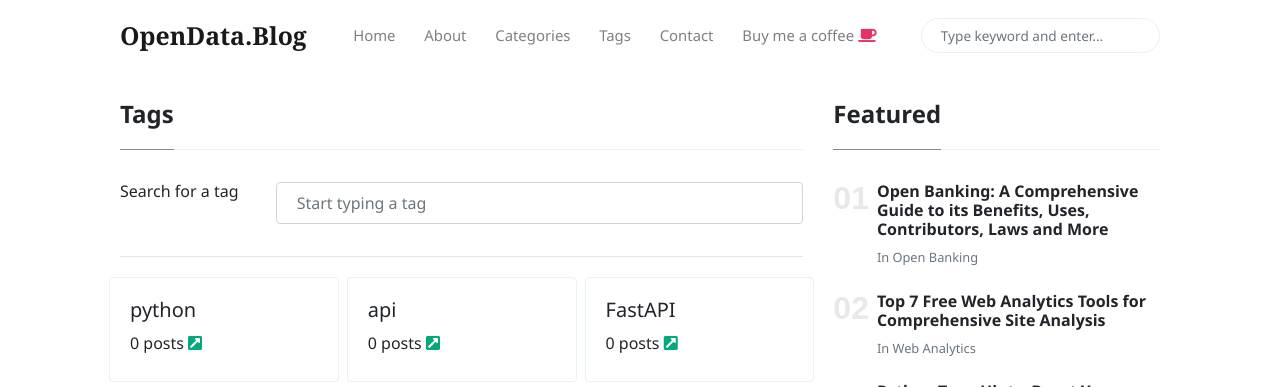
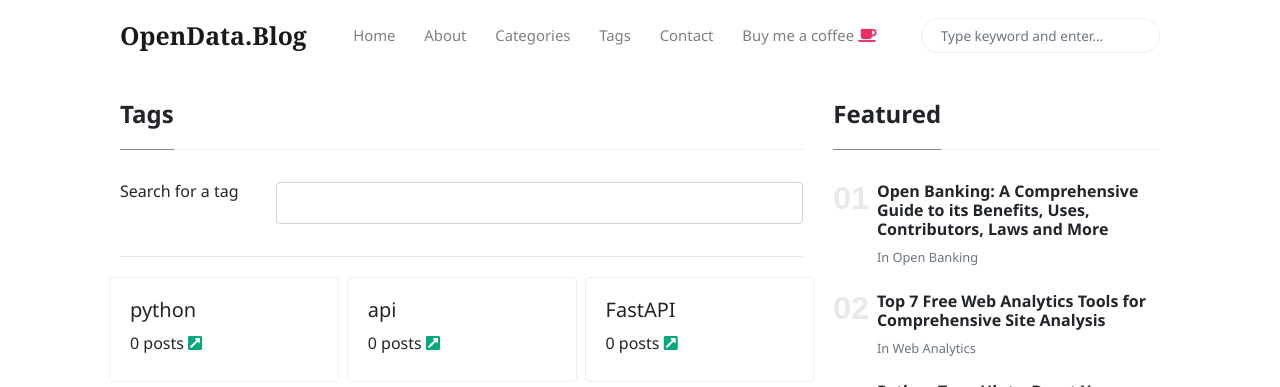
Before and after one commit to victorjohnsonk/victorjohnsonblog.github.io, a Jekyll site: the page built from _pages/tags.html, in a window 1280 px wide. Shown: the top 387 px of the page. Built offline with Jekyll 4.4.1, drawn with Linux system fonts in a browser that asks for light colours; nearby versions of some CDN libraries.

Commit message:
Update tags.html

```diff
--- a/_pages/tags.html
+++ b/_pages/tags.html
@@ -13,7 +13,7 @@ permalink: "/tags"
     <h6 class="mr-md-2">Search for a tag</h6>
   </div>
   <div class="col">
-    <input type="text" id="filterInput" class="form-control mb-3" placeholder="Start typing a tag">
+    <input type="text" id="filterInput" class="form-control mb-3" >
   </div>
 </div>
 			 <hr>
```
